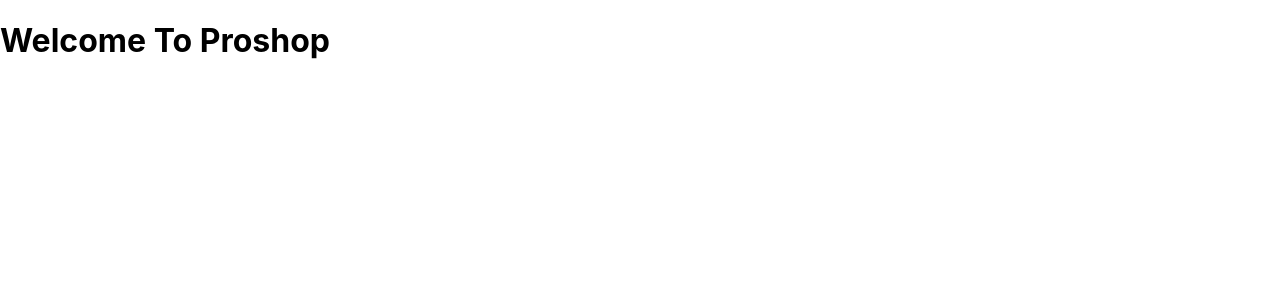
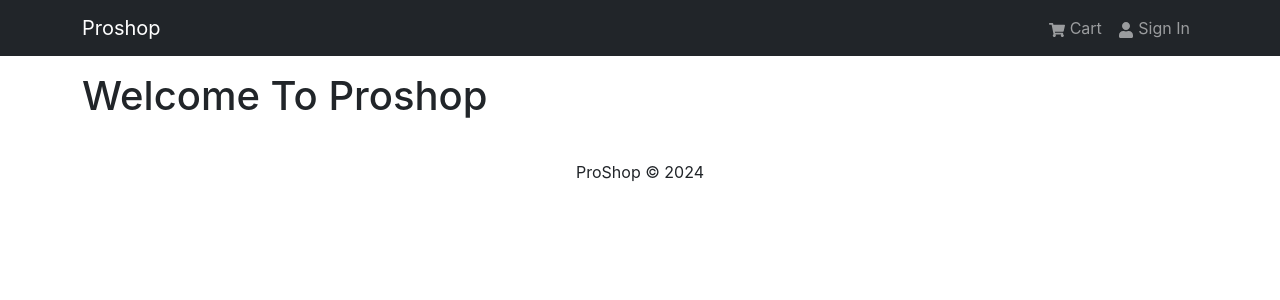
Before and after one commit to BokaiWang/proshop-v2, a React (Create React App) app in the folder frontend/: page / in a window 1280 px wide. Shown: the top 300 px of the page. Built offline with nearby package versions, Linux system fonts and the light colour scheme.

Commit message:
Build header and footer components

```diff
--- a/frontend/package.json
+++ b/frontend/package.json
@@ -10,8 +10,11 @@
     "@types/node": "^16.18.96",
     "@types/react": "^18.2.79",
     "@types/react-dom": "^18.2.25",
+    "bootstrap": "^5.3.3",
     "react": "^18.2.0",
+    "react-bootstrap": "^2.10.2",
     "react-dom": "^18.2.0",
+    "react-icons": "^5.1.0",
     "react-scripts": "5.0.1",
     "typescript": "^4.9.5",
     "web-vitals": "^2.1.4"
--- a/frontend/src/App.tsx
+++ b/frontend/src/App.tsx
@@ -1,5 +1,19 @@
+import { Container } from "react-bootstrap";
+import Footer from "./components/Footer";
+import Header from "./components/Header";
+
 const App = () => {
-  return <h1>Welcome To Proshop</h1>;
+  return (
+    <>
+      <Header />
+      <main className="py-3">
+        <Container>
+          <h1>Welcome To Proshop</h1>
+        </Container>
+      </main>
+      <Footer />
+    </>
+  );
 };
 
 export default App;
--- /dev/null
+++ b/frontend/src/components/Footer.tsx
@@ -0,0 +1,18 @@
+import { Col, Container, Row } from "react-bootstrap";
+
+const Footer = () => {
+  const currentYear = new Date().getFullYear();
+  return (
+    <footer>
+      <Container>
+        <Row>
+          <Col className="text-center py-3">
+            <p>ProShop &copy; {currentYear}</p>
+          </Col>
+        </Row>
+      </Container>
+    </footer>
+  );
+};
+
+export default Footer;
--- /dev/null
+++ b/frontend/src/components/Header.tsx
@@ -0,0 +1,27 @@
+import { Container, Nav, Navbar } from "react-bootstrap";
+import { FaShoppingCart, FaUser } from "react-icons/fa";
+
+const Header = () => {
+  return (
+    <header>
+      <Navbar bg="dark" variant="dark" expand="md" collapseOnSelect>
+        <Container>
+          <Navbar.Brand href="/">Proshop</Navbar.Brand>
+          <Navbar.Toggle aria-controls="basic-navbar-nav" />
+          <Navbar.Collapse id="basic-navbar-nav">
+            <Nav className="ms-auto">
+              <Nav.Link href="/cart">
+                <FaShoppingCart /> Cart
+              </Nav.Link>
+              <Nav.Link href="/login">
+                <FaUser /> Sign In
+              </Nav.Link>
+            </Nav>
+          </Navbar.Collapse>
+        </Container>
+      </Navbar>
+    </header>
+  );
+};
+
+export default Header;
```
Also changed, not shown: frontend/src/index.tsx (+7 -9 lines), 1 other file (tests, documents, lock files or other folders).
